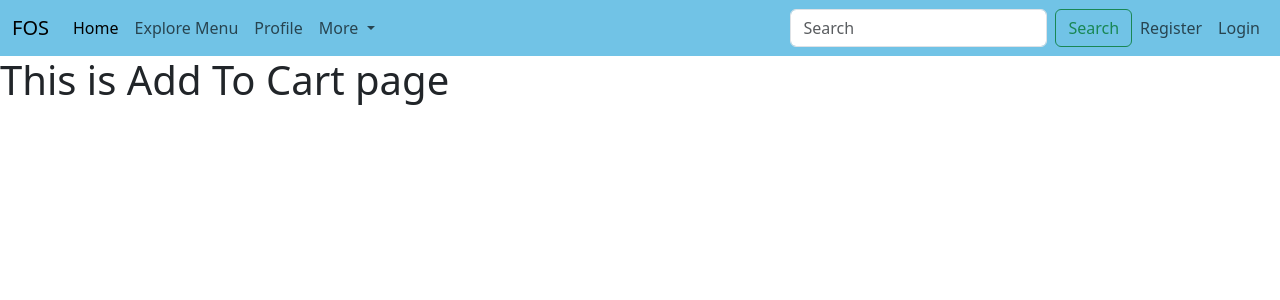
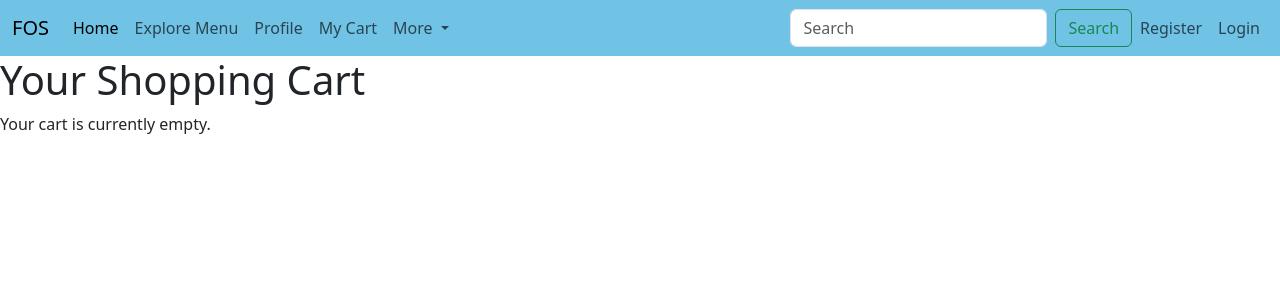
Before and after one commit to nshanku8/Food-Ordering, a Django app: page /customer/addtocart/ in a window 1280 px wide. Shown: the top 300 px of the page. Run offline with Django 5.2, Linux system fonts and the light colour scheme.

Commit message:
26april24-636

```diff
--- a/customermodule/views.py
+++ b/customermodule/views.py
@@ -1,5 +1,6 @@
 from django.shortcuts import render
 from empmodule.models import Jobdetails
+
 
 # Create your views here.
 def viewfood(request):
--- a/templates/customerhomepage.html
+++ b/templates/customerhomepage.html
@@ -132,18 +132,18 @@
     </button>
     </div>
   </section>
-  <section class="hero2">
+  <!-- <section class="hero2">
     <div class="hero2-content">
 
     </button>
     </div>
-  </section>
+  </section> -->
 
 
     <!-- <h6 class="card-subtitle mb-2 text-body-secondary">Veg & Non-Veg</h6>
     <p class="card-text">Experience Authentic Chinese Cuisine</p>
     <a href="#" class="card-link">View More</a> -->
-    </section>
+    <!-- </section> -->
 
   {% endblock %}
 
--- a/templates/customermodule/addtocart.html
+++ b/templates/customermodule/addtocart.html
@@ -2,21 +2,57 @@
 {% load static %}
 <html lang="en">
 <head>
-    <meta charset="UTF-8">
-    <meta name="viewport" content="width=device-width, initial-scale=1.0">
-    <title>Document</title>
+  <meta charset="UTF-8">
+  <meta name="viewport" content="width=device-width, initial-scale=1.0">
+  <title>Shopping Cart</title>
 </head>
 <body>
-    {% block body %}
-    <h1>This is Add To Cart page</h1>
+  {% block body %}
+  <style>
+    .cart-container {
+      display: flex; /* Make the container a flexbox */
+      flex-wrap: wrap; /* Allow items to wrap to multiple lines */
+      justify-content: space-between; /* Distribute items evenly */
+      margin: 0 10px;
+    }
 
+    .cart-item {
+      width: 25%; /* Define width for each item */
+      margin: 10px; /* Add margin for spacing */
+      border: 1px solid #ddd; /* Add a border for styling */
+      padding: 10px; /* Add padding for content */
+    }
 
+    .cart-item img {
+      width: 100%; /* Set image width to fill the item */
+      height: 150px; /* Adjust image height as needed */
+      object-fit: cover; /* Scales image to fit within container */
+    }
 
+    .cart-item-details {
+      text-align: center; /* Center text within item */
+    }
+  </style>
 
+  <h1>Your Shopping Cart</h1>
 
+  {% if cart_items %}
+    <div class="cart-container">
+      {% for item in cart_items %}
+        <div class="cart-item">
+          <img src="{% static 'images/' %}{{ item.image }}" alt="{{ item.name }}">
+          <div class="cart-item-details">
+            <p>{{ item.name }}</p>
+            <p>Rs. {{ item.price }}</p>
+            <a href="{% url 'removefromcart' item.id %}" class="btn btn-danger">Remove</a>
+          </div>
+        </div>
+      {% endfor %}
+    </div>
+  {% else %}
+    <p>Your cart is currently empty.</p>
+  {% endif %}
 
-
-
-    {% endblock %}
+  {% endblock %}
 </body>
 </html>
--- a/templates/customermodule/southveg.html
+++ b/templates/customermodule/southveg.html
@@ -40,6 +40,7 @@
 
     </style>
 
+
       <div class="card-container">
         <div class="card" style="width: 18rem;">
           <img src="{% static 'images/idly.jpg' %}" class="card-img-top" alt="KLU">
@@ -50,7 +51,7 @@
             <blockquote class="blockquote mb-0">
               <p>Idly</p>
               <footer class="blockquote-footer">Rs.<cite title="Source Title">35</cite></footer>
-              <a href="{% url 'addtocart' %}" class="card-link"><button  type="button" class="btn btn-warning" style="justify-content: center; display: flex;">Add To Cart</button></a>
+              <button  type="button" class="btn btn-warning" style="justify-content: center; display: flex;">Add To Cart</button>
             </blockquote>
           </div>
         </div>
--- a/templates/customermodule/viewfood.html
+++ b/templates/customermodule/viewfood.html
@@ -51,7 +51,7 @@
       <h5 class="card-title">South Indian</h5>
       <h6 class="card-subtitle mb-2 text-body-secondary">Veg</h6>
       <p class="card-text">Aromatic & Hearty South Indian Vegetarian Fare</p>
-      <a href="{% url 'southveg' %}" class="card-link"><button type="button" class="btn btn-info">View More</button></a>      <!-- <a href="#" class="card-link">Another link</a> -->
+      <a href="{% url 'southveg' %}" class="card-link"><button type="button" class="btn btn-info">View More</button></a>
     </div>
   </div>
   <div class="card" style="width: 18rem;">
--- a/templates/navbar/customernavbar.html
+++ b/templates/navbar/customernavbar.html
@@ -25,6 +25,10 @@
         </li>
           <li class="nav-item">
           <a class="nav-link" href="#">Profile</a>
+        </li>
+        </li>
+          <li class="nav-item">
+          <a class="nav-link" href="{% url 'addtocart' %}">My Cart</a>
         </li>
 
         <li class="nav-item dropdown">
```
